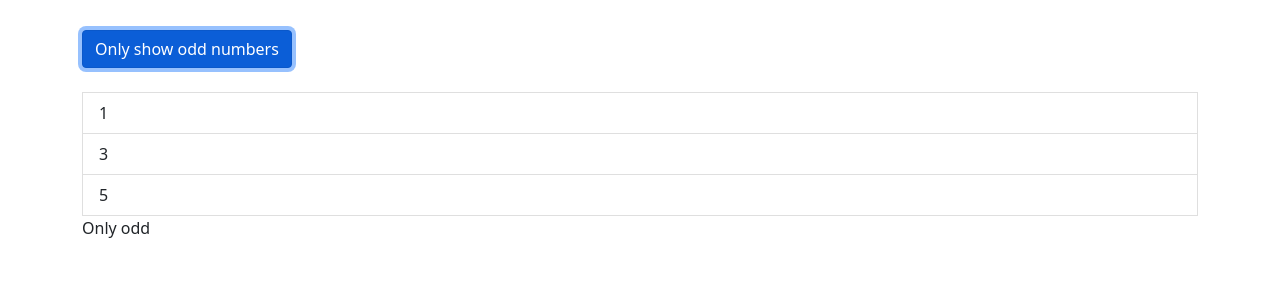
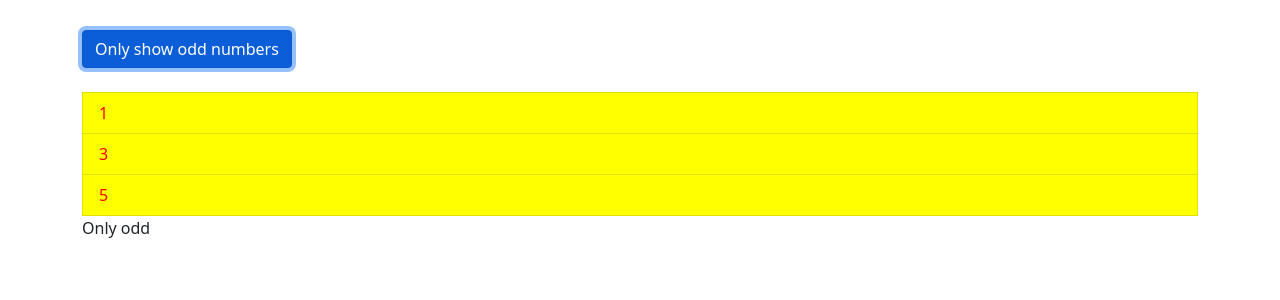
Before and after one commit to chintoz/ng-directives, an Angular app: page / in a window 1280 px wide. Both pictures are taken after a click on the button "Only show odd numbers". Shown: the top 300 px of the page. Built offline with nearby package versions, Linux system fonts and the light colour scheme.

Commit message:
First example with existing attribute directives: ngClass and ngStyle

```diff
--- a/src/app/app.component.css
+++ b/src/app/app.component.css
@@ -1,3 +1,7 @@
 .container {
   margin-top: 30px;
 }
+
+.odd {
+  color: red;
+}
--- a/src/app/app.component.html
+++ b/src/app/app.component.html
@@ -1,19 +1,20 @@
 <div class="container">
   <div class="row">
     <div class="col-xs-12">
-      <button
-        class="btn btn-primary"
-        (click)="onlyOdd = !onlyOdd">Only show odd numbers</button>
+      <button class="btn btn-primary" (click)="onlyOdd = !onlyOdd">Only show odd numbers
+      </button>
       <br><br>
       <ul class="list-group">
         <!-- We cannot use two structural directives on the same element -->
         <!-- It means it's not possible to add *ngIf directive in the li because it's configured *ngFor -->
         <!--<li class="list-group-item" *ngFor="let number of numbers">{{number}}</li> -->
         <div *ngIf="onlyOdd">
-          <li class="list-group-item" *ngFor="let number of odd">{{number}}</li>
+          <li class="list-group-item" *ngFor="let number of odd" [ngClass]="{odd: number % 2 !== 0}"
+              [ngStyle]="{backgroundColor: number % 2 !== 0 ? 'yellow': 'transparent'}">{{number}}</li>
         </div>
         <div *ngIf="!onlyOdd">
-          <li class="list-group-item" *ngFor="let number of even">{{number}}</li>
+          <li class="list-group-item" *ngFor="let number of even" [ngClass]="{odd: number % 2 !== 0}"
+              [ngStyle]="{backgroundColor: number % 2 !== 0 ? 'yellow': 'transparent'}">{{number}}</li>
         </div>
       </ul>
       <ng-template [ngIf]="onlyOdd">
```
